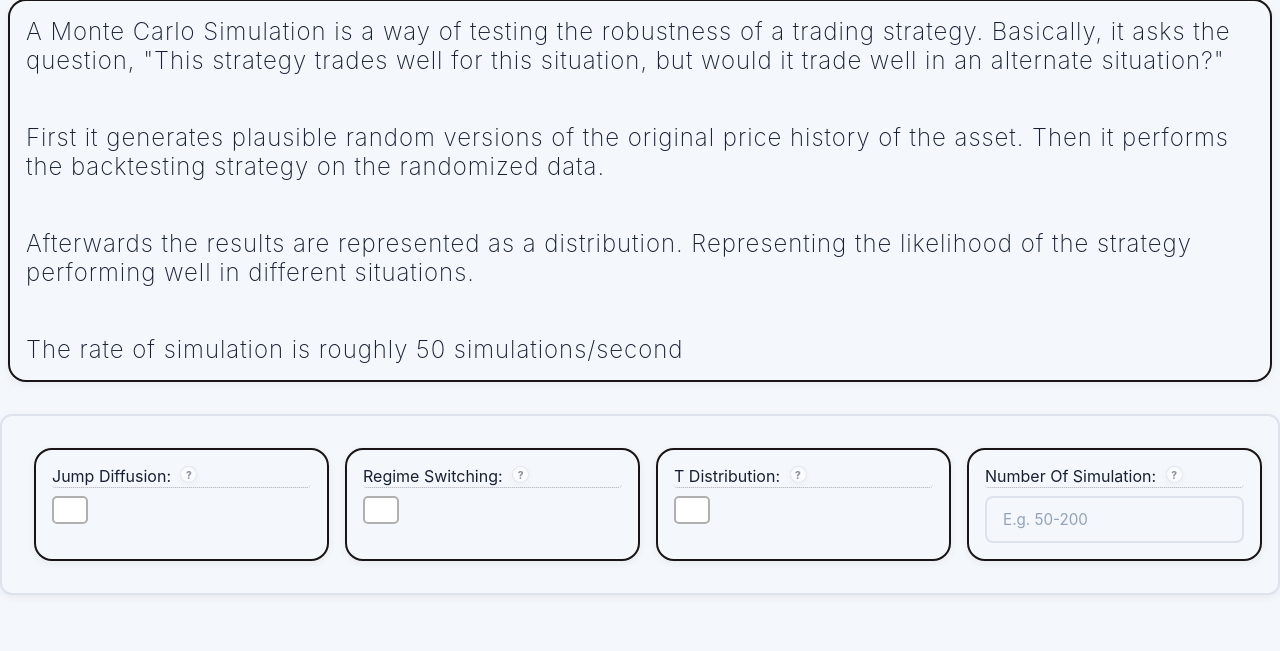
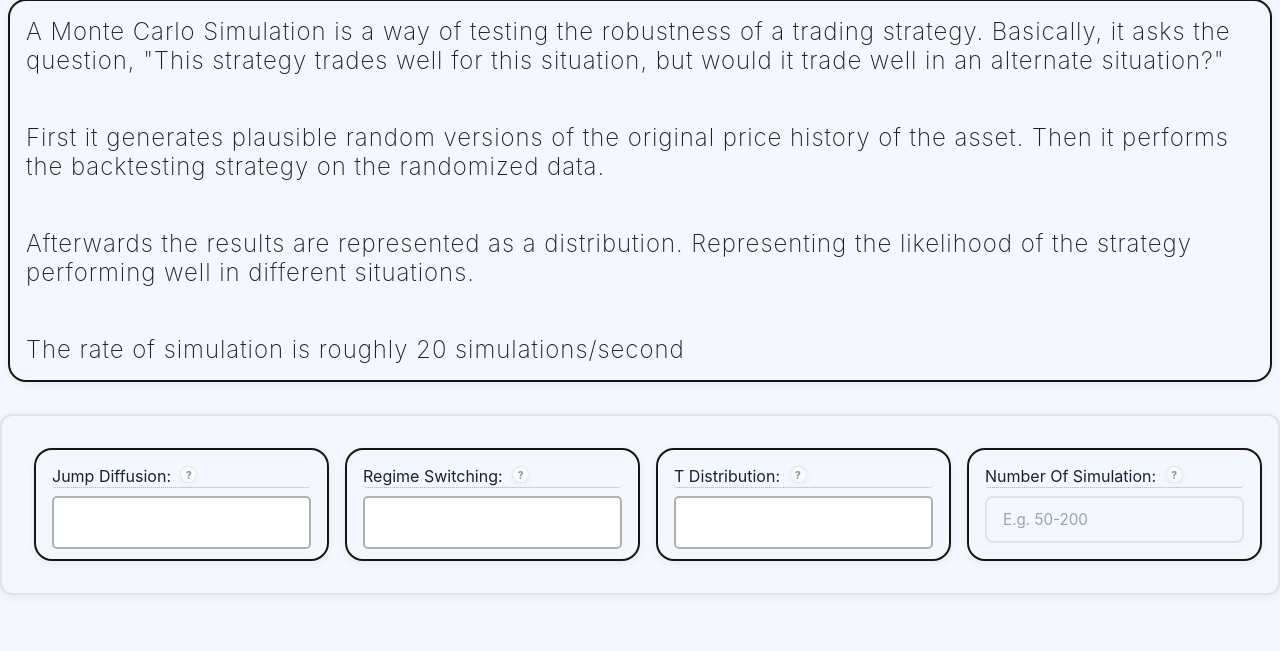
Before and after one commit to MervinWang0/backtesting-app, a Django app: page /backtest/monte_carlo_simulation/ in a window 1280 px wide. Shown: the part 497-1148 px from the top of the page. Run offline with Django 5.2, Linux system fonts and the light colour scheme; parts of the project's set-up code (start-up, migrations or seed data) failed here and were passed over; some libraries are stand-ins or nearby versions.

Commit message:
Box change

```diff
--- a/Orbital/base/engine/graph.py
+++ b/Orbital/base/engine/graph.py
@@ -105,6 +105,7 @@ def show_price_graphs(prices: list[list[float]]) -> px.Figure:
     fig.update_layout(xaxis_title="Date",
                       yaxis_title="Price")
     fig.data[0].line.color = 'black'
+    fig.data[0].line.width = 15
     return fig
 
 def get_ohlv_graph2(stock_data: list[StockPriceHistory]):
--- a/Orbital/base/static/base/css/component.css
+++ b/Orbital/base/static/base/css/component.css
@@ -474,8 +474,10 @@
     appearance: none;
 
     /* Custom dimensions and look */
-    width: 22px;
-    height: 22px;
+    width: 100%;
+    height: 70%;
+    /* padding: 1rem;
+    margin: 1rem; */
     border: 2px solid #b0b0b0;
     border-radius: 5px;
     background-color: #ffffff;
@@ -486,19 +488,19 @@
 }
 
 /* 3. Hover State */
-.activity-value input[type="checkbox"]:hover {
+/* .activity-value input[type="checkbox"]:hover {
     border-color: #0056b3;
     box-shadow: 0 0 0 3px rgba(0, 86, 179, 0.1);
-}
+} */
 
 /* 4. Checked State (Background & Border) */
 .activity-value input[type="checkbox"]:checked {
-    background-color: #007bff;
-    border-color: #007bff;
+    background-color: var(--color-blue);
+    border-color:var(--color-black);
 }
 
 /* 5. The Checkmark Icon (Appears when checked) */
-.activity-value input[type="checkbox"]:checked::after {
+/* .activity-value input[type="checkbox"]:checked::after {
     content: "";
     position: absolute;
     left: 7px;
@@ -508,7 +510,7 @@
     border: solid #ffffff;
     border-width: 0 2.5px 2.5px 0;
     transform: rotate(45deg);
-}
+} */
 /* Progress bar css */
 
 /* The style of the graph needs to be configured,
--- a/Orbital/base/templates/monte_carlo_simulation.html
+++ b/Orbital/base/templates/monte_carlo_simulation.html
@@ -58,7 +58,7 @@
                     the strategy performing well in different situations.
                 </p>
                 <p>
-                    The rate of simulation is roughly 50 simulations/second
+                    The rate of simulation is roughly 20 simulations/second
                 </p>
             </div>
             {% comment %} <div class="activity-value flex-item-img">
```
